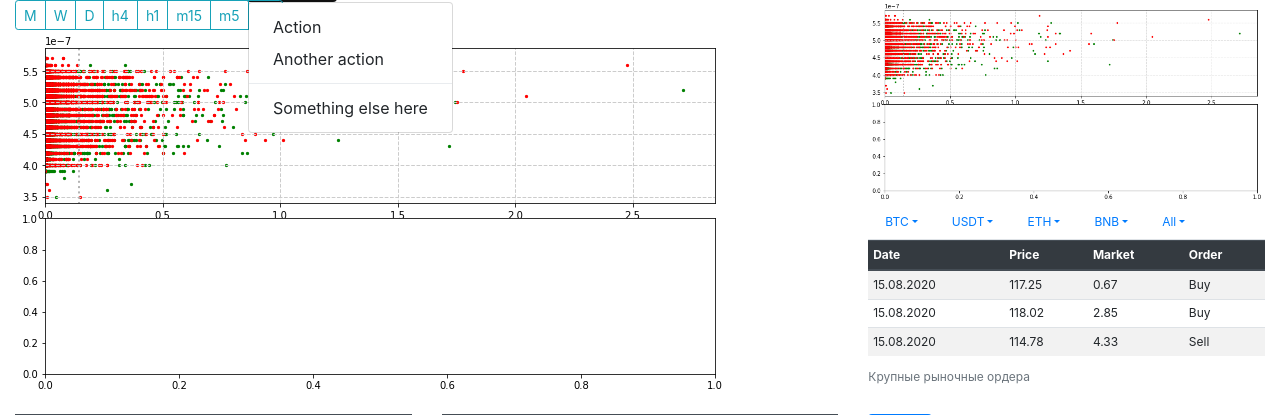
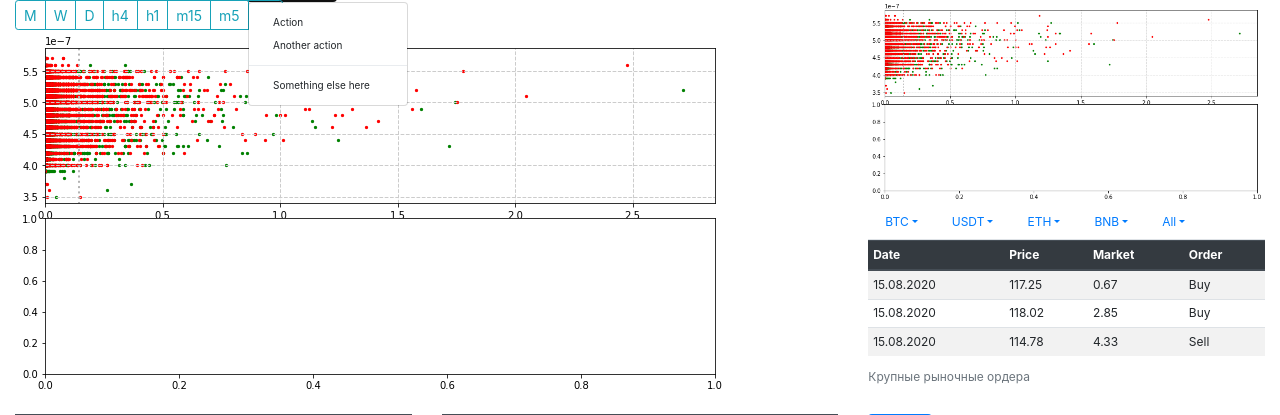
Before and after one commit to innTall/webavg, a Flask app: page / in a window 1280 px wide, after a click on "Dropdown". Shown: the part 35-450 px from the top of the page. Run offline with Flask 2, Linux system fonts and the light colour scheme; parts of the project's set-up code (start-up, migrations or seed data) failed here and were passed over; some libraries are stand-ins or nearby versions.

Commit message:
dropdown fixes

```diff
--- a/static/css/style.css
+++ b/static/css/style.css
@@ -23,3 +23,8 @@ h1 {
 .nav-link {
     font-size: 12px;
 }
+.dropdown-menu {
+    max-height: 150px;
+    font-size: 10px;
+    overflow-y: auto;
+}
```
Also changed, not shown: app.py (+115 -1 lines), templates/dashboard.html (+4 -47 lines).
